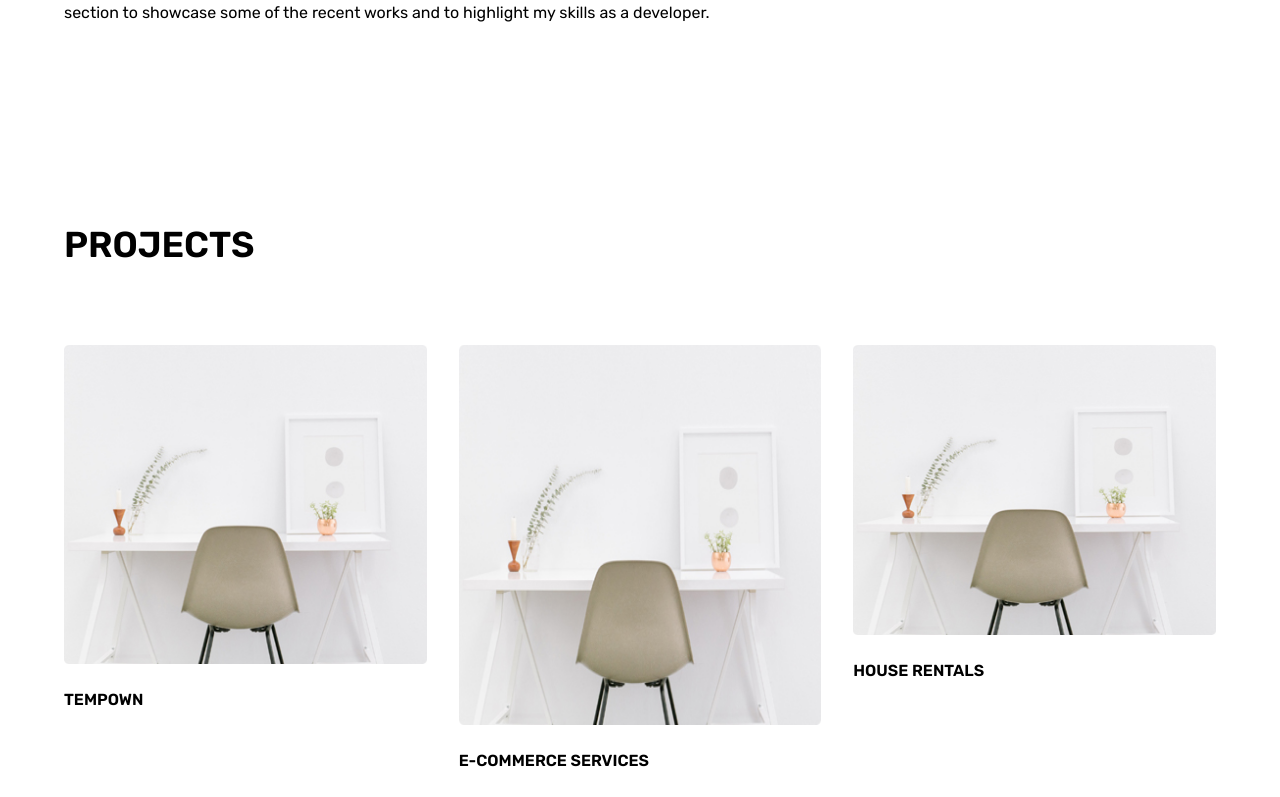
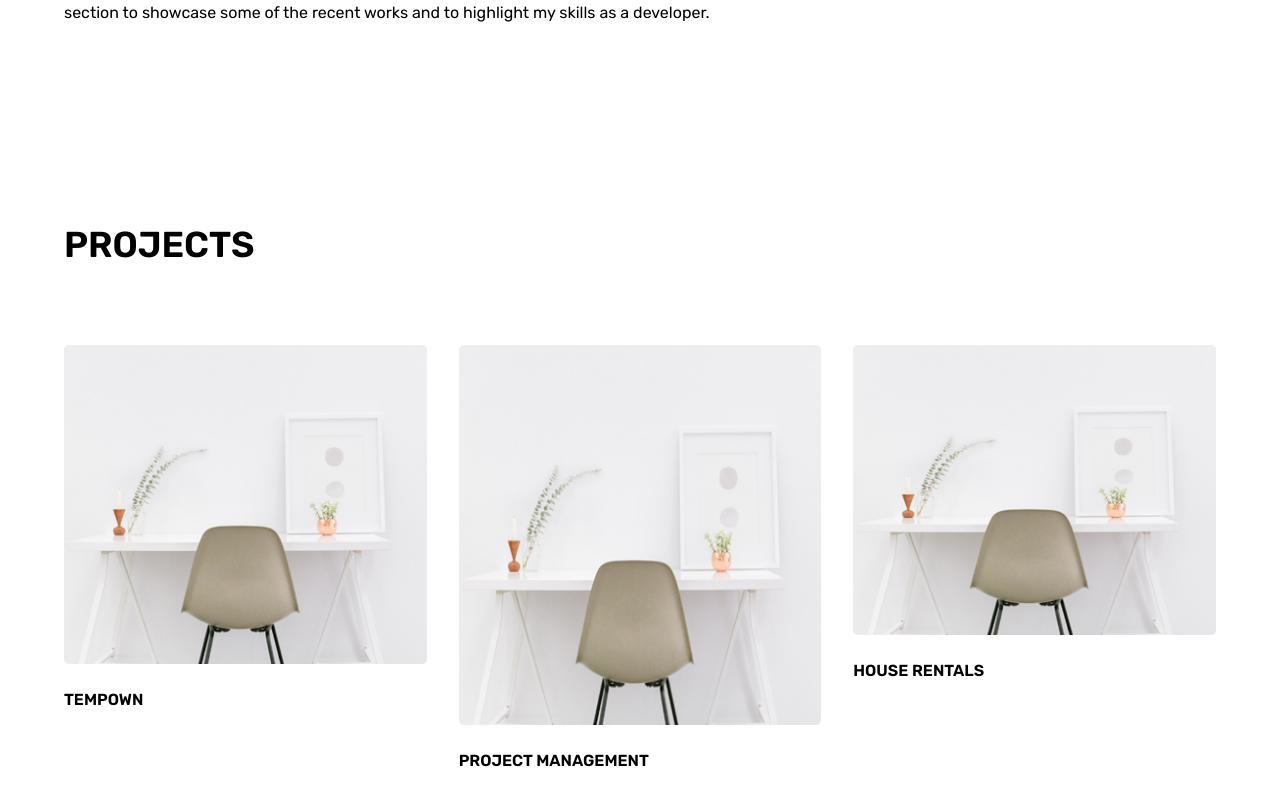
Before and after one commit to Favvie/co_lab, a Next.js app: page / in a window 1280 px wide. Shown: the part 1531-2328 px from the top of the page. Built offline with nearby package versions, Linux system fonts and the light colour scheme; no server answers.

Commit message:
update project link

```diff
--- a/src/pages/index.js
+++ b/src/pages/index.js
@@ -166,7 +166,7 @@ export default function Home() {
           <div className='grid grid-cols-1 md:grid-cols-3 gap-x-8'>
             <div className='relative'>
               <Image src={P1} />
-              <a href='https://strive-mts.vercel.app' className='font-semibold uppercase my-6 block '>TempOwn</a>
+              <a href='https://tempown-clone.vercel.app' className='font-semibold uppercase my-6 block '>TempOwn</a>
              <div class=" absolute inset-0 hover:bg-opacity-50 flex items-center justify-center w-full h-full">
 
             </div>
@@ -177,7 +177,7 @@ export default function Home() {
 
               <Image src={P1} className='h-full object-fill' />
               </div>
-              <a href='https://google.com' className='font-semibold uppercase my-6 block'>E-commerce Services</a>
+              <a href='https://strive-mts.vercel.app' className='font-semibold uppercase my-6 block'>Project Management</a>
             </div>
 
             <div>
```
